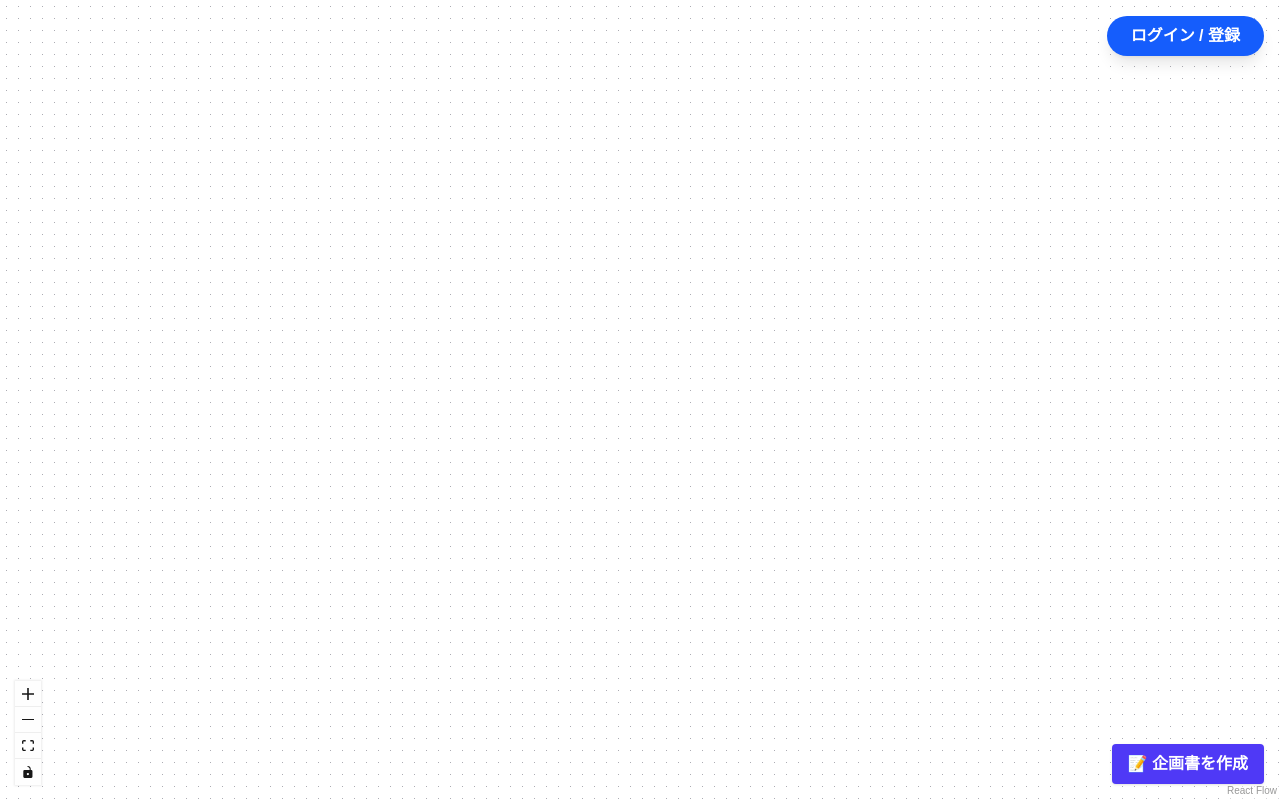
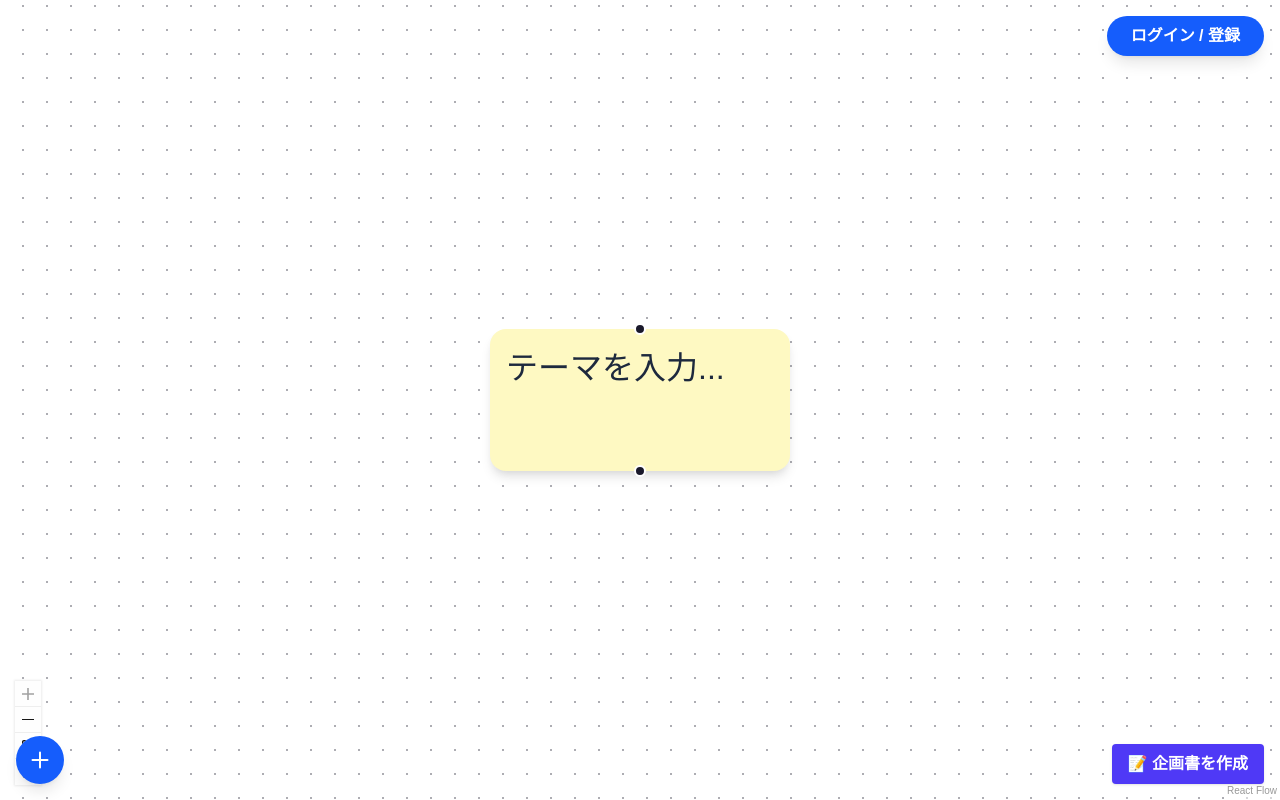
Before and after one commit to SohJohAI/menou, a Next.js app: page / in a window 1280 px wide. Built offline with nearby package versions, Linux system fonts and the light colour scheme; no server answers.

Commit message:
fix: スマホ用初期ノード追加と救済FABの実装

```diff
--- a/app/page.tsx
+++ b/app/page.tsx
@@ -23,17 +23,26 @@ import { supabase } from "../lib/supabaseClient";
 import { saveMindMap, fetchMindMap } from "../lib/supabaseFunctions";
 import { getContextHistory, buildFullTreeText } from "../lib/mindMapUtils";
 
-const initialNodes: Node<NodeData>[] = [];
+// Fix 1: Initial Node
+const initialNodes: Node<NodeData>[] = [
+  {
+    id: "1",
+    type: "mindMapNode",
+    position: { x: 0, y: 0 },
+    data: { label: "テーマを入力...", isGhost: false },
+    style: { backgroundColor: "transparent", width: "150px" },
+  },
+];
 const nodeTypes = { mindMapNode: MindMapNode };
 const initialEdges: Edge[] = [];
 
-let id = 0;
-const getId = () => `dndnode_${id++}`;
+// Use timestamp to avoid ID collisions
+const getId = () => `dndnode_${Date.now()}_${Math.random().toString(36).substr(2, 9)}`;
 
 function Flow() {
   const [nodes, setNodes, onNodesChange] = useNodesState(initialNodes);
   const [edges, setEdges, onEdgesChange] = useEdgesState(initialEdges);
-  const { screenToFlowPosition } = useReactFlow();
+  const { screenToFlowPosition, setCenter } = useReactFlow(); // Added setCenter
   const [userId, setUserId] = useState<string | null>(null);
 
   // ▼ Selection State (instead of Context Menu)
@@ -48,7 +57,13 @@ function Flow() {
         setUserId(session.user.id);
         const data = await fetchMindMap(session.user.id);
         if (data && data.flow_data) {
-          setNodes(data.flow_data.nodes || []);
+          // If nodes are empty (e.g. user deleted all), restore default node for better UX
+          const loadedNodes = data.flow_data.nodes || [];
+          if (loadedNodes.length === 0) {
+            setNodes(initialNodes);
+          } else {
+            setNodes(loadedNodes);
+          }
           setEdges(data.flow_data.edges || []);
         }
       }
@@ -60,12 +75,18 @@ function Flow() {
         setUserId(session.user.id);
         const data = await fetchMindMap(session.user.id);
         if (data && data.flow_data) {
-          setNodes(data.flow_data.nodes || []);
+          const loadedNodes = data.flow_data.nodes || [];
+          if (loadedNodes.length === 0) {
+            setNodes(initialNodes);
+          } else {
+            setNodes(loadedNodes);
+          }
           setEdges(data.flow_data.edges || []);
         }
       } else {
         setUserId(null);
-        setNodes([]);
+        // Reset to initial state on logout
+        setNodes(initialNodes);
         setEdges([]);
       }
     });
@@ -92,8 +113,6 @@ function Flow() {
 
   const onNodeClick = useCallback(
     (event: React.MouseEvent, node: Node) => {
-      // Prevent event bubbling if needed, but ReactFlow usually handles basic selection
-      // However, we need to track our own state for the Action Bar
       setSelectedNode(node);
     },
     []
@@ -123,8 +142,6 @@ function Flow() {
     [screenToFlowPosition, setNodes]
   );
 
-  // Disable default context menu or make it just select the node?
-  // User requested to disable/change logic. We'll map it to selection for consistency.
   const onNodeContextMenu = useCallback(
     (event: React.MouseEvent, node: Node) => {
       event.preventDefault();
@@ -133,11 +150,26 @@ function Flow() {
     []
   );
 
+  // Fix 2: FAB Handler
+  const handleAddRootNode = useCallback(() => {
+    const newNodeId = getId();
+    const newNode: Node<NodeData> = {
+      id: newNodeId,
+      type: "mindMapNode",
+      position: { x: 0, y: 0 },
+      data: { label: "新しいアイデア", isGhost: false },
+      style: { backgroundColor: "transparent", width: "150px" },
+    };
+
+    setNodes((nds) => nds.concat(newNode));
+    // Center view on new node
+    setCenter(0, 0, { zoom: 1, duration: 800 });
+  }, [setNodes, setCenter]);
+
+
   const handleGenerateFromNode = useCallback(async () => {
     if (!selectedNode) return;
     setIsGenerating(true);
-    // Don't clear selection immediately so user can see what they are acting on,
-    // or clear it if preferred. Let's keep it for now.
 
     const parentNode = selectedNode as Node<NodeData>;
 
@@ -274,6 +306,19 @@ function Flow() {
         </div>
       )}
 
+      {/* FAB: Add Root Node */}
+      <div className="fixed bottom-4 left-4 z-50 pointer-events-auto">
+        <button
+          onClick={handleAddRootNode}
+          className="bg-blue-600 hover:bg-blue-700 text-white w-12 h-12 rounded-full shadow-lg flex items-center justify-center transition hover:scale-105 active:scale-95"
+          title="新しいアイデアを追加"
+        >
+          <svg xmlns="http://www.w3.org/2000/svg" fill="none" viewBox="0 0 24 24" strokeWidth={2} stroke="currentColor" className="w-6 h-6">
+            <path strokeLinecap="round" strokeLinejoin="round" d="M12 4.5v15m7.5-7.5h-15" />
+          </svg>
+        </button>
+      </div>
+
       {/* Create Proposal Button - Bottom Right */}
       <div className="fixed bottom-4 right-4 z-50 pointer-events-auto">
         <button
```
